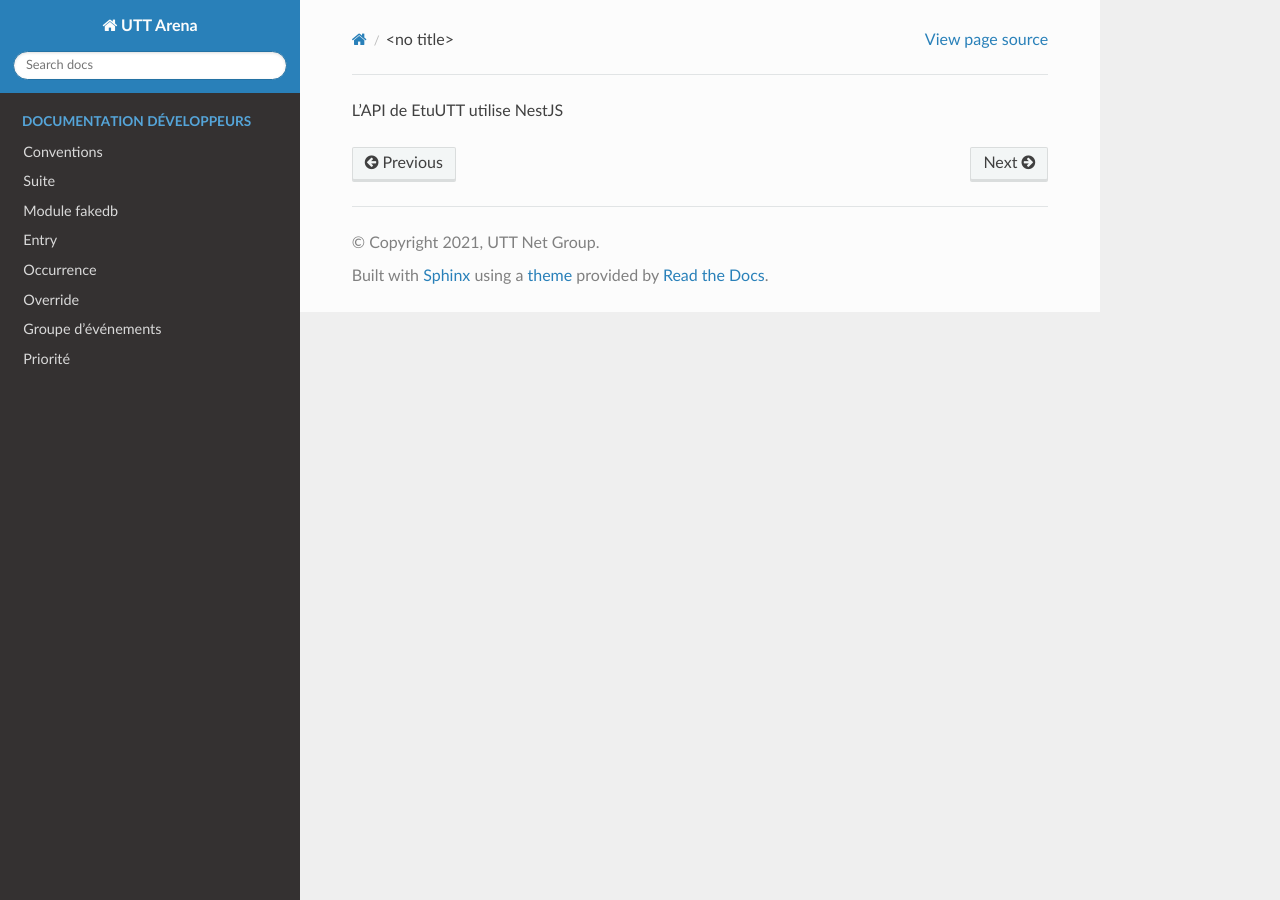
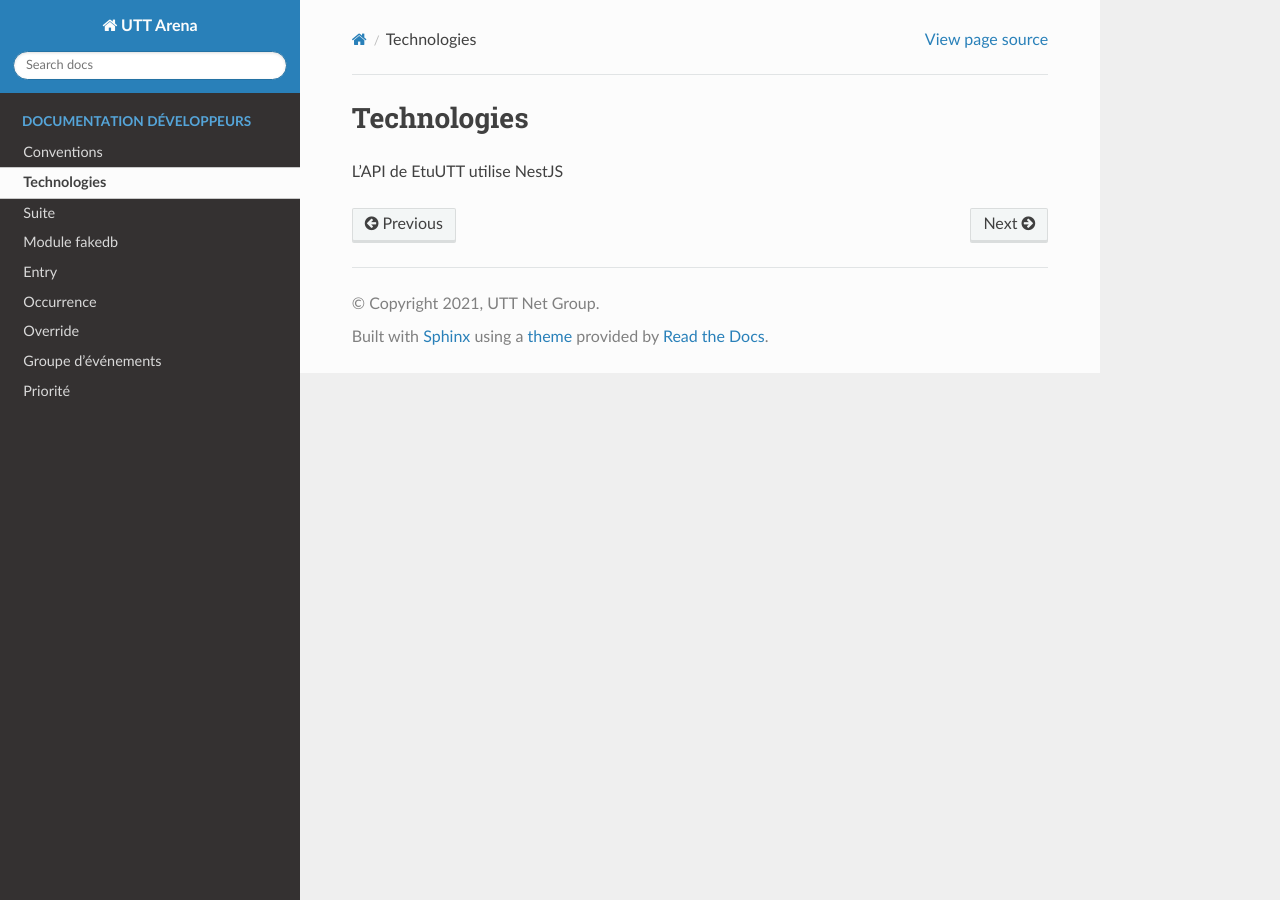
Before and after one commit to ungdev/etu-utt-api, a Sphinx documentation site: the page built from docs/doc_developers/api/technologies.md, in a window 1280 px wide. Built offline with Sphinx 7.4.7 and the Read the Docs theme 2.0.0, drawn with Linux system fonts in a browser that asks for light colours.

Commit message:
fix: title to technologies.md

```diff
--- a/docs/doc_developers/api/technologies.md
+++ b/docs/doc_developers/api/technologies.md
@@ -1 +1,3 @@
+# Technologies
+
 L’API de EtuUTT utilise NestJS
```
